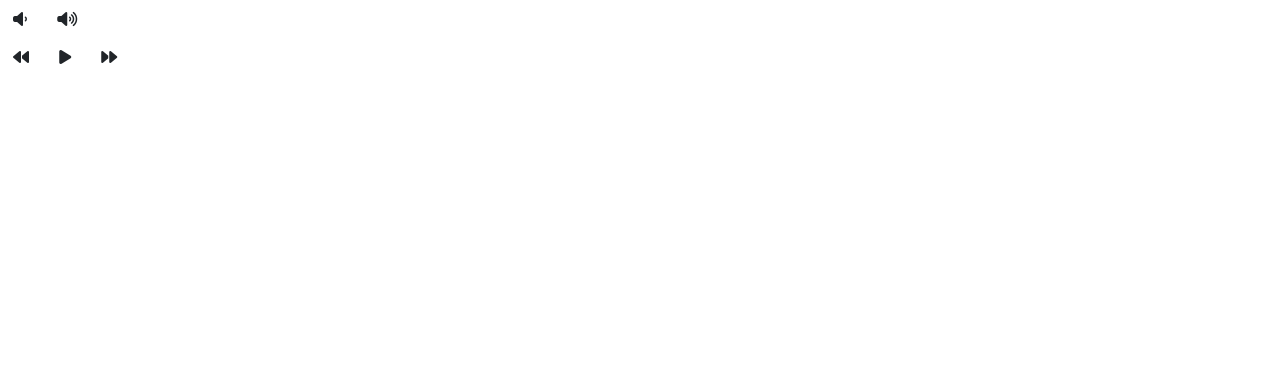
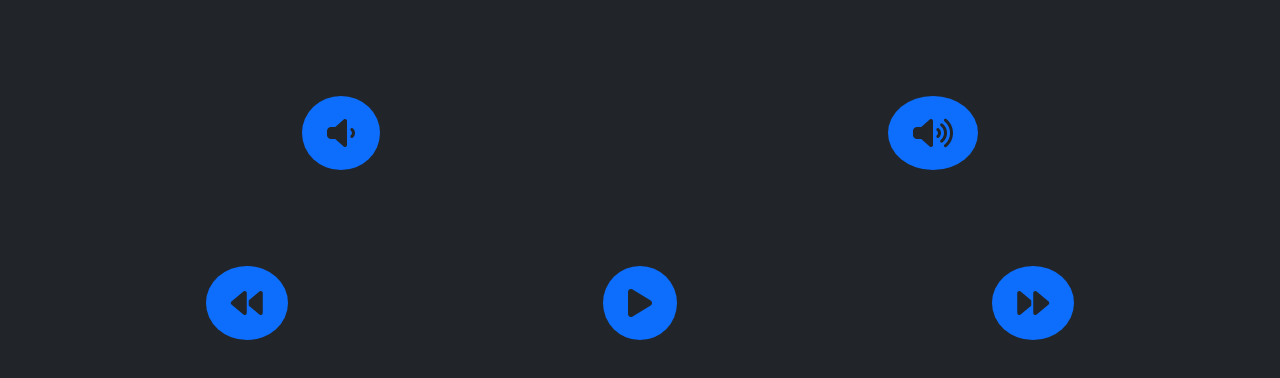
Before and after one commit to dpgraham4401/remoteControl, a plain HTML site: page static/index.html in a window 1280 px wide. Drawn offline with nearby package versions, Linux system fonts and the light colour scheme.

Commit message:
style with bootstrap

```diff
--- a/static/index.html
+++ b/static/index.html
@@ -17,26 +17,29 @@
             integrity="sha384-1BmE4kWBq78iYhFldvKuhfTAU6auU8tT94WrHftjDbrCEXSU1oBoqyl2QvZ6jIW3"
             crossorigin="anonymous">
   </head>
-  <body class="d-flex flex-column h-100">
-  <main class="flex-shrink-0">
-    <div id="volumeControl" class="ctrContainer">
-      <button class="btn volume" id="volDownButton">
-        <i class="fas fa-volume-down"></i>
+  <body class="bg-dark d-flex flex-column h-100">
+  <main class="pt-5 flex-shrink-0">
+    <div class="text-center">
+      <div id="volumeControl" class="ctrContainer p-5 d-flex justify-content-around">
+        <button class="btn volume bg-primary p-4 rounded-circle" id="volDownButton">
+          <i class="fas fa-volume-down fa-2xl"></i>
         </button>
-      <button class="btn volume" id="volUpButton">
-        <i class="fas fa-volume-up"></i>
+        <button class="btn volume bg-primary p-4 rounded-circle" id="volUpButton">
+          <i class="fas fa-volume-up fa-2xl"></i>
         </button>
       </div>
-    <div id="playerControl" class="ctrContainer">
-      <button class="btn playerCtl" id="previousButton">
-        <i class="fas fa-backward"></i>
+      <div id="playerControl" class="ctrContainer p-5 d-flex justify-content-around">
+        <button class="btn playerCtl bg-primary p-4 rounded-circle" id="previousButton">
+          <i class="fas fa-backward fa-2xl"></i>
         </button>
-      <button class="btn playerCtl" id="playPauseButton">
-        <i class="fas fa-play"></i>
+        <button class="btn playerCtl bg-primary p-4 rounded-circle" id="playPauseButton">
+          <i class="fas fa-play fa-2xl"></i>
         </button>
-      <button class="btn playerCtl" id="nextButton">
-        <i class="fas fa-forward"></i>
+        <button class="btn playerCtl bg-primary p-4 rounded-circle" id="nextButton">
+          <i class="fas fa-forward fa-2xl"></i>
         </button>
+      </div>
+
     </div>
   </main>
   <script src="client.js"></script>
```
Lines whose indentation alone changed are shown as unchanged.
